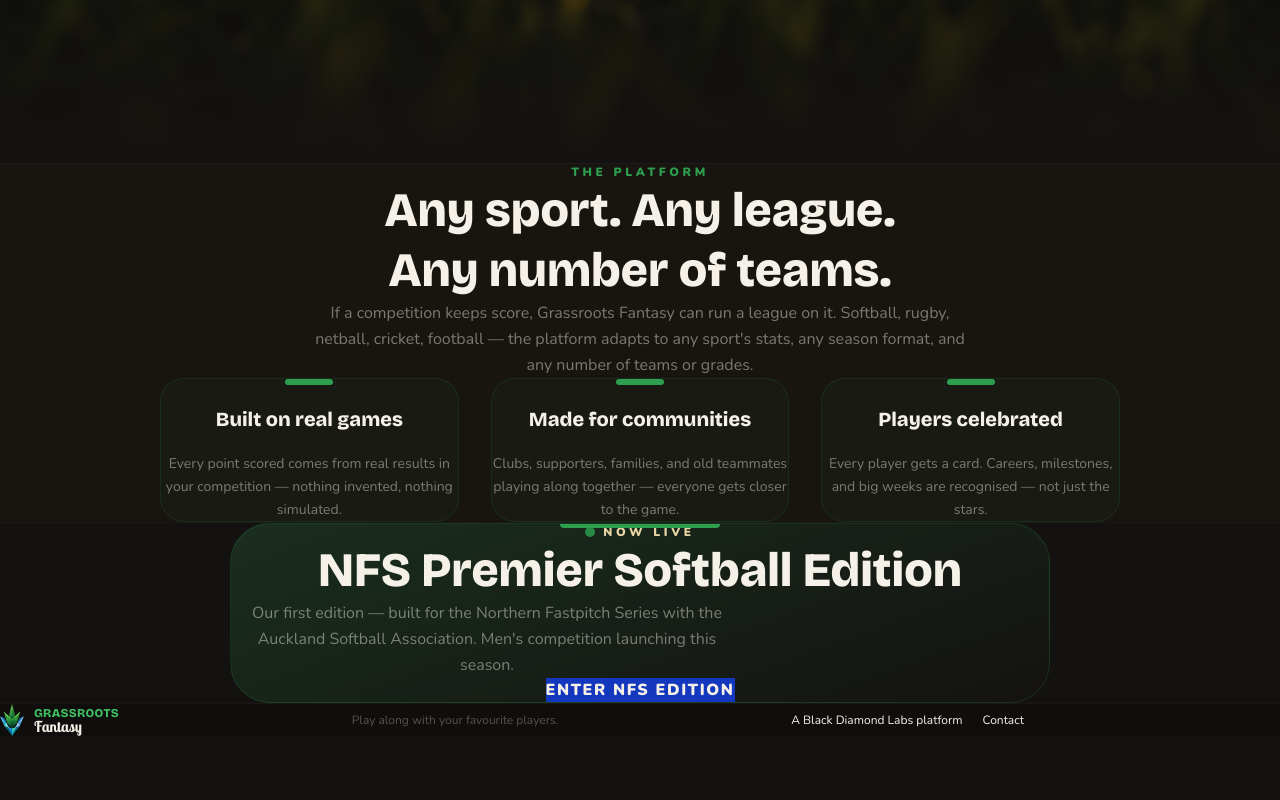
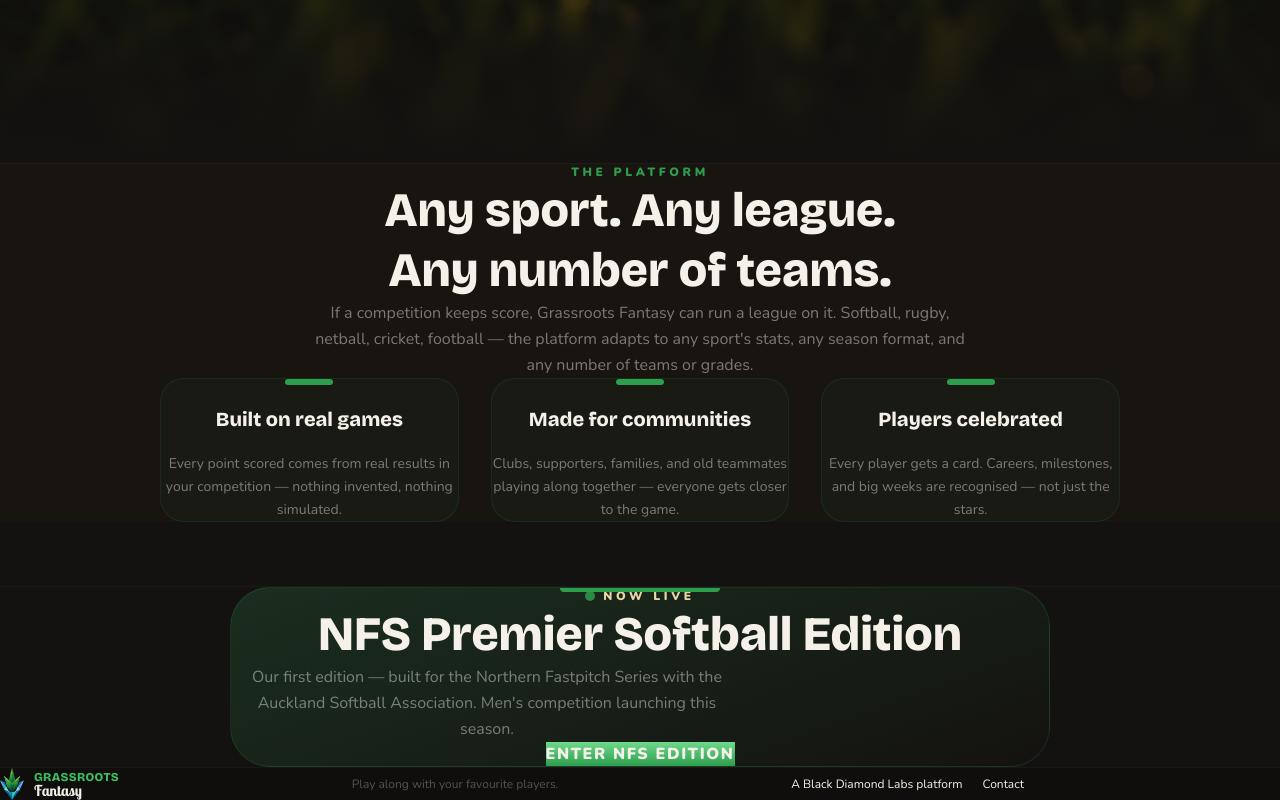
Before and after one commit to N8Nuks/grassrootsfantasy, a Next.js app: page / in a window 1280 px wide. Shown: the part 637-1437 px from the top of the page. Before the commit the page ends 1373 px from the top, so only its background shows below. Built offline with nearby package versions, Linux system fonts and the light colour scheme.

Commit message:
section spacing + green gradient CTA

```diff
--- a/app/page.tsx
+++ b/app/page.tsx
@@ -68,7 +68,7 @@ export default function Home() {
       </section>
 
       {/* NOW LIVE */}
-      <section className="w-full py-32 sm:py-40" style={{ borderTop: '1px solid #ffffff08' }}>
+      <section className="w-full py-32 sm:py-40" style={{ borderTop: '1px solid #ffffff08', marginTop: '4rem' }}>
         <div className="w-full px-6" style={{ maxWidth: "820px", marginLeft: "auto", marginRight: "auto" }}>
           <div className="relative overflow-hidden rounded-[2.5rem] px-8 sm:px-16 py-16 sm:py-20 text-center" style={{ background: 'linear-gradient(160deg, #1A2E1F 0%, #141210 100%)', border: '1px solid #2D9E4E30' }}>
             <div className="absolute top-0 left-1/2 -translate-x-1/2 h-1 w-40 rounded-b-full" style={{ background: '#2D9E4E' }} />
@@ -82,7 +82,7 @@ export default function Home() {
             <p className="text-sm sm:text-base text-[#F5F1E8]/45 max-w-lg mx-auto mb-12 leading-relaxed">
               Our first edition — built for the Northern Fastpitch Series with the Auckland Softball Association. Men&apos;s competition launching this season.
             </p>
-            <a href="/nfs" className="inline-block px-14 py-5 text-base font-black uppercase tracking-widest text-[#F5F1E8] transition-all hover:opacity-90" style={{ background: '#1338BE' }}>
+            <a href="/nfs" className="inline-block px-14 py-5 text-base font-black uppercase tracking-widest text-[#141210] transition-all hover:opacity-90" style={{ background: 'linear-gradient(180deg, #6FD98A 0%, #2D9E4E 100%)' }}>
               Enter NFS Edition
             </a>
           </div>
```
